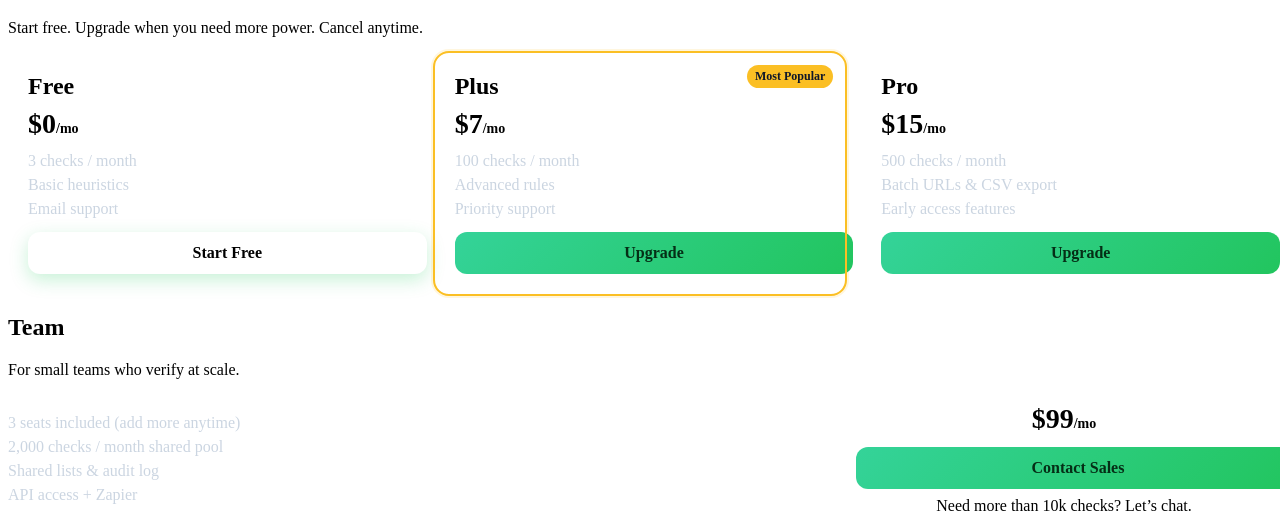
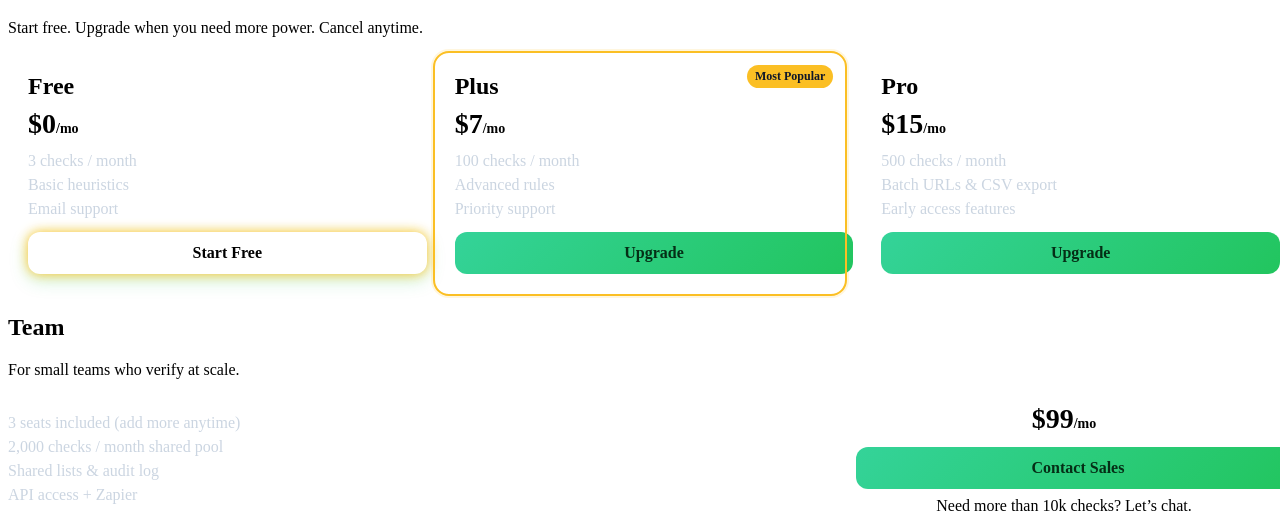
Before and after one commit to rodneyweaver1972-gif/scamsniff-mvp, a Flask app: page / in a window 1280 px wide, with the pointer over the restyled element. Shown: the part 219-733 px from the top of the page. Run offline with Flask 3, Linux system fonts and the light colour scheme.

Commit message:
Update style.css

```diff
--- a/static/style.css
+++ b/static/style.css
@@ -75,7 +75,9 @@
 }
 .cta:hover {
   filter: brightness(1.05);
-  box-shadow: 0 6px 18px rgba(34, 197, 94, .25);
+  box-shadow: 0 0 12px #fbbf24, 0 6px 18px rgba(34, 197, 94, .25);
+}
+
 }
 .cta:active {
   transform: translateY(1px);
```
